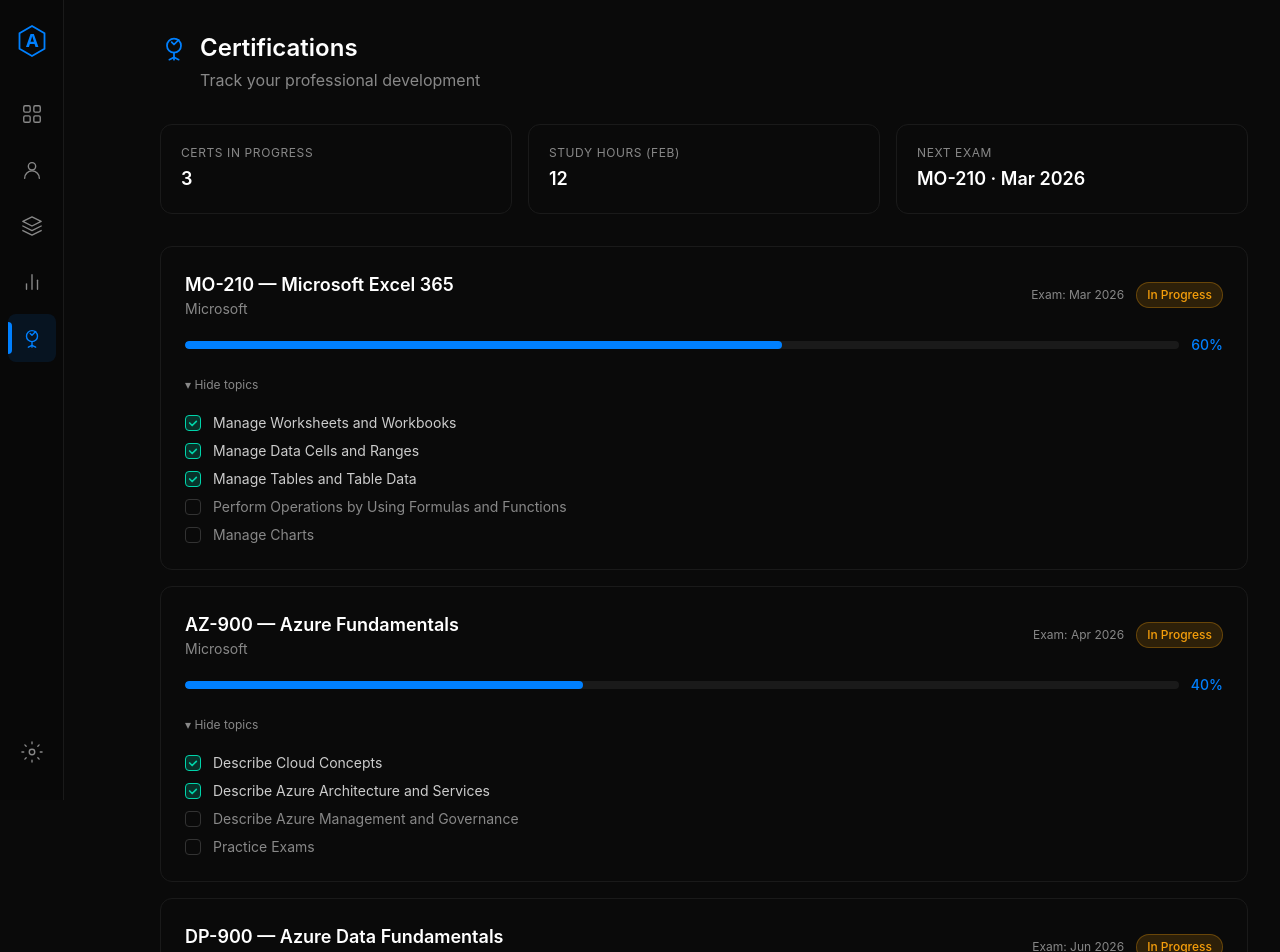
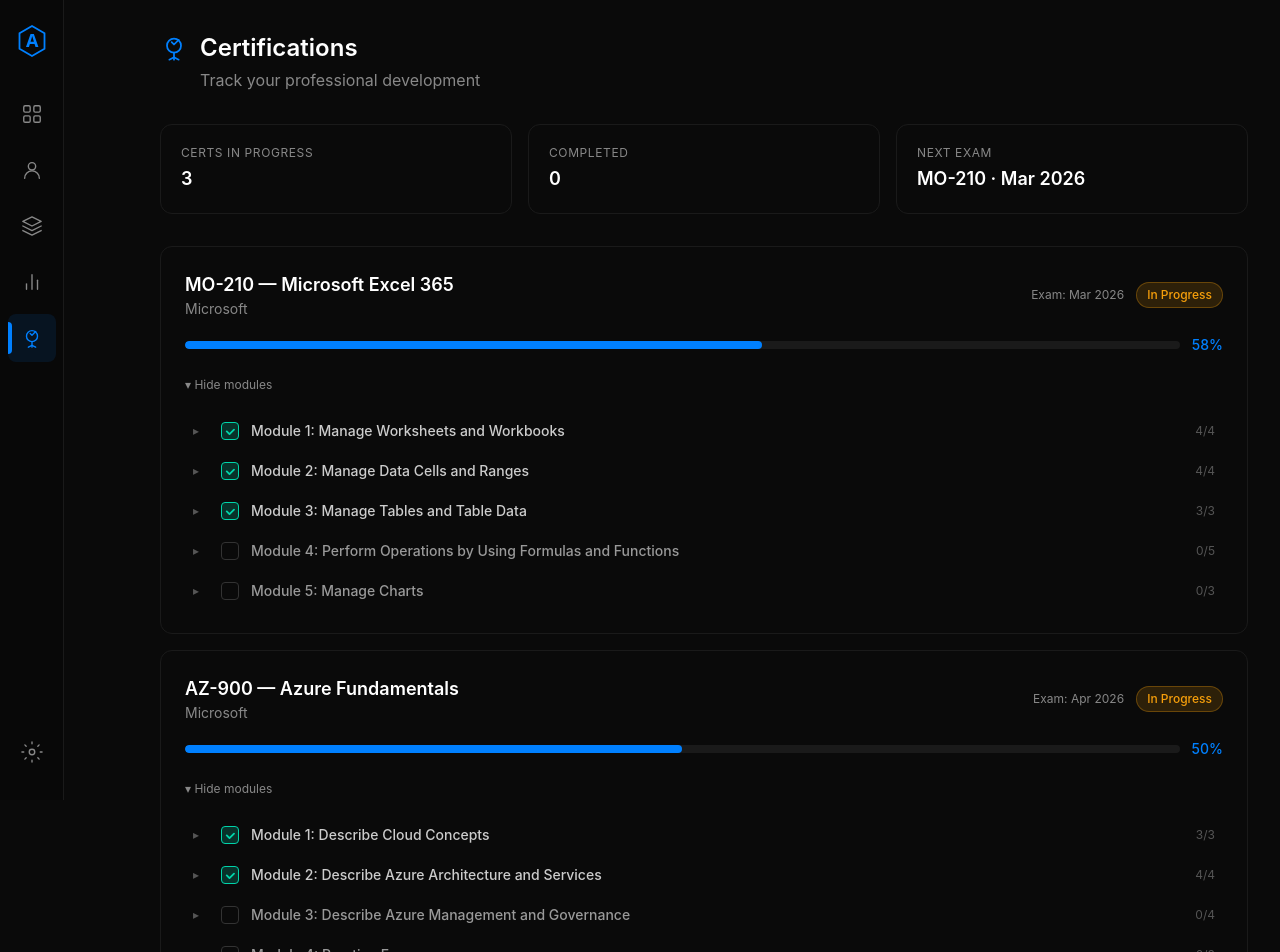
Before and after one commit to atlasbotadmin/mission-control, a Next.js app: page /certifications in a window 1280 px wide. Shown: the top 952 px of the page. Built offline with nearby package versions, Linux system fonts and the light colour scheme.

Commit message:
interactive cert modules with detailed sub-sections

```diff
--- a/app/certifications/page.tsx
+++ b/app/certifications/page.tsx
@@ -1,50 +1,127 @@
 'use client';
 
-import { useState } from 'react';
+import { useState, useCallback, useMemo } from 'react';
 
-const certifications = [
+interface SubSection {
+  name: string;
+  done: boolean;
+}
+
+interface Module {
+  name: string;
+  subSections: SubSection[];
+}
+
+interface Certification {
+  id: string;
+  name: string;
+  issuer: string;
+  examDate: string;
+  modules: Module[];
+}
+
+const initialCertifications: Certification[] = [
   {
     id: 'mo-210',
     name: 'MO-210 — Microsoft Excel 365',
     issuer: 'Microsoft',
-    status: 'In Progress' as const,
-    progress: 60,
     examDate: 'Mar 2026',
-    topics: [
-      { name: 'Manage Worksheets and Workbooks', done: true },
-      { name: 'Manage Data Cells and Ranges', done: true },
-      { name: 'Manage Tables and Table Data', done: true },
-      { name: 'Perform Operations by Using Formulas and Functions', done: false },
-      { name: 'Manage Charts', done: false },
+    modules: [
+      { name: 'Manage Worksheets and Workbooks', subSections: [
+        { name: 'Navigate within workbooks', done: true },
+        { name: 'Format worksheets and workbooks', done: true },
+        { name: 'Customize options and views', done: true },
+        { name: 'Configure content for collaboration', done: true },
+      ]},
+      { name: 'Manage Data Cells and Ranges', subSections: [
+        { name: 'Manipulate data in worksheets', done: true },
+        { name: 'Format cells and ranges', done: true },
+        { name: 'Define and reference named ranges', done: true },
+        { name: 'Summarize data visually', done: true },
+      ]},
+      { name: 'Manage Tables and Table Data', subSections: [
+        { name: 'Create and format tables', done: true },
+        { name: 'Modify tables', done: true },
+        { name: 'Filter and sort table data', done: true },
+      ]},
+      { name: 'Perform Operations by Using Formulas and Functions', subSections: [
+        { name: 'Insert references', done: false },
+        { name: 'Calculate and transform data', done: false },
+        { name: 'Format and modify text', done: false },
+        { name: 'Perform logical operations', done: false },
+        { name: 'Look up data with functions', done: false },
+      ]},
+      { name: 'Manage Charts', subSections: [
+        { name: 'Create charts', done: false },
+        { name: 'Modify charts', done: false },
+        { name: 'Format charts', done: false },
+      ]},
     ],
   },
   {
     id: 'az-900',
     name: 'AZ-900 — Azure Fundamentals',
     issuer: 'Microsoft',
-    status: 'In Progress' as const,
-    progress: 40,
     examDate: 'Apr 2026',
-    topics: [
-      { name: 'Describe Cloud Concepts', done: true },
-      { name: 'Describe Azure Architecture and Services', done: true },
-      { name: 'Describe Azure Management and Governance', done: false },
-      { name: 'Practice Exams', done: false },
+    modules: [
+      { name: 'Describe Cloud Concepts', subSections: [
+        { name: 'Define cloud computing', done: true },
+        { name: 'Describe the benefits of cloud services', done: true },
+        { name: 'Describe cloud service types (IaaS, PaaS, SaaS)', done: true },
+      ]},
+      { name: 'Describe Azure Architecture and Services', subSections: [
+        { name: 'Describe core Azure architectural components', done: true },
+        { name: 'Describe Azure compute and networking', done: true },
+        { name: 'Describe Azure storage services', done: true },
+        { name: 'Describe Azure identity, access, and security', done: true },
+      ]},
+      { name: 'Describe Azure Management and Governance', subSections: [
+        { name: 'Describe cost management in Azure', done: false },
+        { name: 'Describe features and tools for governance and compliance', done: false },
+        { name: 'Describe features and tools for managing and deploying Azure resources', done: false },
+        { name: 'Describe monitoring tools in Azure', done: false },
+      ]},
+      { name: 'Practice Exams', subSections: [
+        { name: 'Microsoft Learn practice assessment', done: false },
+        { name: 'Third-party practice tests', done: false },
+        { name: 'Review weak areas', done: false },
+      ]},
     ],
   },
   {
     id: 'dp-900',
     name: 'DP-900 — Azure Data Fundamentals',
     issuer: 'Microsoft',
-    status: 'In Progress' as const,
-    progress: 15,
     examDate: 'Jun 2026',
-    topics: [
-      { name: 'Describe Core Data Concepts', done: true },
-      { name: 'Identify Considerations for Relational Data', done: false },
-      { name: 'Describe Considerations for Working with Non-Relational Data', done: false },
-      { name: 'Describe an Analytics Workload on Azure', done: false },
-      { name: 'Practice Exams', done: false },
+    modules: [
+      { name: 'Describe Core Data Concepts', subSections: [
+        { name: 'Describe ways to represent data', done: true },
+        { name: 'Identify options for data storage', done: true },
+        { name: 'Describe common data workloads', done: true },
+        { name: 'Identify roles and responsibilities for data workloads', done: true },
+      ]},
+      { name: 'Identify Considerations for Relational Data', subSections: [
+        { name: 'Describe relational concepts', done: false },
+        { name: 'Describe normalization', done: false },
+        { name: 'Identify common SQL statements', done: false },
+        { name: 'Describe common database objects', done: false },
+      ]},
+      { name: 'Describe Considerations for Non-Relational Data', subSections: [
+        { name: 'Describe Azure storage services for non-relational data', done: false },
+        { name: 'Describe Azure Cosmos DB', done: false },
+        { name: 'Describe characteristics of non-relational data', done: false },
+      ]},
+      { name: 'Describe an Analytics Workload', subSections: [
+        { name: 'Describe common elements of large-scale analytics', done: false },
+        { name: 'Describe data warehousing', done: false },
+        { name: 'Describe real-time data analytics', done: false },
+        { name: 'Describe data visualization in Power BI', done: false },
+      ]},
+      { name: 'Practice Exams', subSections: [
+        { name: 'Microsoft Learn practice assessment', done: false },
+        { name: 'Third-party practice tests', done: false },
+        { name: 'Review weak areas', done: false },
+      ]},
     ],
   },
 ];
@@ -71,24 +148,101 @@
 }
 
 function ProgressBar({ value }: { value: number }) {
+  const color = value === 100 ? '#00d4aa' : '#0080FF';
   return (
     <div className="w-full h-2 bg-[#1a1a1a] rounded-full overflow-hidden">
       <div
-        className="h-full bg-[#0080FF] rounded-full transition-all duration-500"
-        style={{ width: `${value}%` }}
+        className="h-full rounded-full transition-all duration-500"
+        style={{ width: `${value}%`, backgroundColor: color }}
       />
     </div>
   );
 }
 
+function Checkbox({ checked, onChange, size = 16 }: { checked: boolean; onChange: () => void; size?: number }) {
+  return (
+    <button
+      onClick={(e) => { e.stopPropagation(); onChange(); }}
+      className={`flex-shrink-0 rounded border flex items-center justify-center transition-all duration-200 ${
+        checked ? 'bg-[#00d4aa]/20 border-[#00d4aa]' : 'border-[#333] hover:border-[#555]'
+      }`}
+      style={{ width: size, height: size }}
+    >
+      {checked && (
+        <svg width={size * 0.6} height={size * 0.6} viewBox="0 0 12 12" fill="none" stroke="#00d4aa" strokeWidth="2" strokeLinecap="round" strokeLinejoin="round">
+          <path d="M2 6l3 3 5-5" />
+        </svg>
+      )}
+    </button>
+  );
+}
+
+function PartialCheckbox({ checked, partial, onChange, size = 18 }: { checked: boolean; partial: boolean; onChange: () => void; size?: number }) {
+  return (
+    <button
+      onClick={(e) => { e.stopPropagation(); onChange(); }}
+      className={`flex-shrink-0 rounded border flex items-center justify-center transition-all duration-200 ${
+        checked ? 'bg-[#00d4aa]/20 border-[#00d4aa]' : partial ? 'bg-[#F59E0B]/15 border-[#F59E0B]/50' : 'border-[#333] hover:border-[#555]'
+      }`}
+      style={{ width: size, height: size }}
+    >
+      {checked ? (
+        <svg width={size * 0.6} height={size * 0.6} viewBox="0 0 12 12" fill="none" stroke="#00d4aa" strokeWidth="2" strokeLinecap="round" strokeLinejoin="round">
+          <path d="M2 6l3 3 5-5" />
+        </svg>
+      ) : partial ? (
+        <svg width={size * 0.5} height={size * 0.5} viewBox="0 0 12 12" fill="none" stroke="#F59E0B" strokeWidth="2.5" strokeLinecap="round">
+          <path d="M2 6h8" />
+        </svg>
+      ) : null}
+    </button>
+  );
+}
+
 export default function CertificationsPage() {
-  const [expanded, setExpanded] = useState<Record<string, boolean>>({ 'mo-210': true, 'az-900': true, 'dp-900': true });
+  const [certs, setCerts] = useState<Certification[]>(initialCertifications);
+  const [expandedCerts, setExpandedCerts] = useState<Record<string, boolean>>({ 'mo-210': true, 'az-900': true, 'dp-900': true });
+  const [expandedModules, setExpandedModules] = useState<Record<string, boolean>>({});
 
-  const toggle = (id: string) => setExpanded((prev) => ({ ...prev, [id]: !prev[id] }));
+  const toggleCert = (id: string) => setExpandedCerts(p => ({ ...p, [id]: !p[id] }));
+  const toggleModule = (key: string) => setExpandedModules(p => ({ ...p, [key]: !p[key] }));
+
+  const toggleSubSection = useCallback((certId: string, modIdx: number, subIdx: number) => {
+    setCerts(prev => prev.map(c => {
+      if (c.id !== certId) return c;
+      const modules = c.modules.map((m, mi) => {
+        if (mi !== modIdx) return m;
+        const subSections = m.subSections.map((s, si) => si === subIdx ? { ...s, done: !s.done } : s);
+        return { ...m, subSections };
+      });
+      return { ...c, modules };
+    }));
+  }, []);
+
+  const toggleModuleAll = useCallback((certId: string, modIdx: number) => {
+    setCerts(prev => prev.map(c => {
+      if (c.id !== certId) return c;
+      const mod = c.modules[modIdx];
+      const allDone = mod.subSections.every(s => s.done);
+      const newDone = !allDone;
+      const modules = c.modules.map((m, mi) => {
+        if (mi !== modIdx) return m;
+        return { ...m, subSections: m.subSections.map(s => ({ ...s, done: newDone })) };
+      });
+      return { ...c, modules };
+    }));
+  }, []);
+
+  const getProgress = (cert: Certification) => {
+    const total = cert.modules.reduce((a, m) => a + m.subSections.length, 0);
+    const done = cert.modules.reduce((a, m) => a + m.subSections.filter(s => s.done).length, 0);
+    return total === 0 ? 0 : Math.round((done / total) * 100);
+  };
+
+  const getStatus = (progress: number) => progress === 100 ? 'Completed' : progress === 0 ? 'Not Started' : 'In Progress';
 
   return (
     <div className="min-h-screen bg-background text-text p-8 pl-24">
-      {/* Header */}
       <div className="flex items-center gap-3 mb-1">
         <svg width="28" height="28" viewBox="0 0 24 24" fill="none" stroke="#0080FF" strokeWidth="1.5" strokeLinecap="round" strokeLinejoin="round">
           <circle cx="12" cy="10" r="6" />
@@ -102,11 +256,15 @@
 
       {/* Stats Summary */}
       <div className="grid grid-cols-1 sm:grid-cols-3 gap-4 mb-8">
-        {[
-          { label: 'Certs in Progress', value: '3' },
-          { label: 'Study Hours (Feb)', value: '12' },
+        {(() => {
+          const inProgress = certs.filter(c => { const p = getProgress(c); return p > 0 && p < 100; }).length;
+          const completed = certs.filter(c => getProgress(c) === 100).length;
+          return [
+            { label: 'Certs in Progress', value: String(inProgress) },
+            { label: 'Completed', value: String(completed) },
             { label: 'Next Exam', value: 'MO-210 · Mar 2026' },
-        ].map((s) => (
+          ];
+        })().map((s) => (
           <div key={s.label} className="bg-[#0a0a0a] border border-[#1a1a1a] rounded-xl p-5">
             <div className="text-xs text-[#888] uppercase tracking-wider mb-1">{s.label}</div>
             <div className="text-lg font-semibold text-white">{s.value}</div>
@@ -116,7 +274,10 @@
 
       {/* Certification Cards */}
       <div className="space-y-4 mb-10">
-        {certifications.map((cert) => (
+        {certs.map((cert) => {
+          const progress = getProgress(cert);
+          const status = getStatus(progress);
+          return (
             <div key={cert.id} className="bg-[#0a0a0a] border border-[#1a1a1a] rounded-xl p-6">
               <div className="flex flex-col sm:flex-row sm:items-center justify-between gap-3 mb-4">
                 <div>
@@ -125,40 +286,83 @@
                 </div>
                 <div className="flex items-center gap-3">
                   <span className="text-xs text-[#888]">Exam: {cert.examDate}</span>
-                <StatusBadge status={cert.status} />
+                  <StatusBadge status={status} />
                 </div>
               </div>
 
               <div className="flex items-center gap-3 mb-4">
-              <ProgressBar value={cert.progress} />
-              <span className="text-sm font-medium text-[#0080FF] whitespace-nowrap">{cert.progress}%</span>
+                <ProgressBar value={progress} />
+                <span className={`text-sm font-medium whitespace-nowrap ${progress === 100 ? 'text-[#00d4aa]' : 'text-[#0080FF]'}`}>{progress}%</span>
               </div>
 
               <button
-              onClick={() => toggle(cert.id)}
+                onClick={() => toggleCert(cert.id)}
                 className="text-xs text-[#888] hover:text-white transition-colors mb-3"
               >
-              {expanded[cert.id] ? '▾ Hide topics' : '▸ Show topics'}
+                {expandedCerts[cert.id] ? '▾ Hide modules' : '▸ Show modules'}
               </button>
 
-            {expanded[cert.id] && (
-              <div className="space-y-2 mt-2">
-                {cert.topics.map((topic) => (
-                  <div key={topic.name} className="flex items-center gap-3">
-                    <div className={`w-4 h-4 rounded border flex items-center justify-center flex-shrink-0 ${topic.done ? 'bg-[#00d4aa]/20 border-[#00d4aa]' : 'border-[#333]'}`}>
-                      {topic.done && (
-                        <svg width="10" height="10" viewBox="0 0 12 12" fill="none" stroke="#00d4aa" strokeWidth="2" strokeLinecap="round" strokeLinejoin="round">
-                          <path d="M2 6l3 3 5-5" />
-                        </svg>
-                      )}
+              {expandedCerts[cert.id] && (
+                <div className="space-y-1 mt-2">
+                  {cert.modules.map((mod, modIdx) => {
+                    const modKey = `${cert.id}-${modIdx}`;
+                    const allDone = mod.subSections.every(s => s.done);
+                    const someDone = mod.subSections.some(s => s.done);
+                    const isExpanded = expandedModules[modKey] ?? false;
+                    const doneCount = mod.subSections.filter(s => s.done).length;
+
+                    return (
+                      <div key={modIdx}>
+                        <div
+                          onClick={() => toggleModule(modKey)}
+                          className="flex items-center gap-3 py-2 px-2 rounded-lg cursor-pointer hover:bg-[#111] transition-colors group"
+                        >
+                          <span className="text-xs text-[#555] group-hover:text-[#888] transition-colors w-4">
+                            {isExpanded ? '▾' : '▸'}
+                          </span>
+                          <PartialCheckbox
+                            checked={allDone}
+                            partial={someDone && !allDone}
+                            onChange={() => toggleModuleAll(cert.id, modIdx)}
+                          />
+                          <span className={`text-sm font-medium flex-1 ${allDone ? 'text-[#ccc]' : 'text-[#999]'}`}>
+                            Module {modIdx + 1}: {mod.name}
+                          </span>
+                          <span className="text-xs text-[#555]">
+                            {doneCount}/{mod.subSections.length}
+                          </span>
                         </div>
-                    <span className={`text-sm ${topic.done ? 'text-[#ccc]' : 'text-[#888]'}`}>{topic.name}</span>
+
+                        <div
+                          className="overflow-hidden transition-all duration-300"
+                          style={{
+                            maxHeight: isExpanded ? `${mod.subSections.length * 40}px` : '0px',
+                            opacity: isExpanded ? 1 : 0,
+                          }}
+                        >
+                          <div className="ml-[52px] space-y-0.5 pb-2">
+                            {mod.subSections.map((sub, subIdx) => (
+                              <div
+                                key={subIdx}
+                                onClick={() => toggleSubSection(cert.id, modIdx, subIdx)}
+                                className="flex items-center gap-3 py-1.5 px-2 rounded cursor-pointer hover:bg-[#111]/50 transition-colors"
+                              >
+                                <Checkbox checked={sub.done} onChange={() => toggleSubSection(cert.id, modIdx, subIdx)} />
+                                <span className={`text-sm ${sub.done ? 'text-[#aaa] line-through decoration-[#333]' : 'text-[#777]'}`}>
+                                  {sub.name}
+                                </span>
                               </div>
                             ))}
                           </div>
+                        </div>
+                      </div>
+                    );
+                  })}
+                </div>
               )}
             </div>
-        ))}
+          );
+        })}
       </div>
 
       {/* Study Log */}
```
Lines whose indentation alone changed are shown as unchanged.
